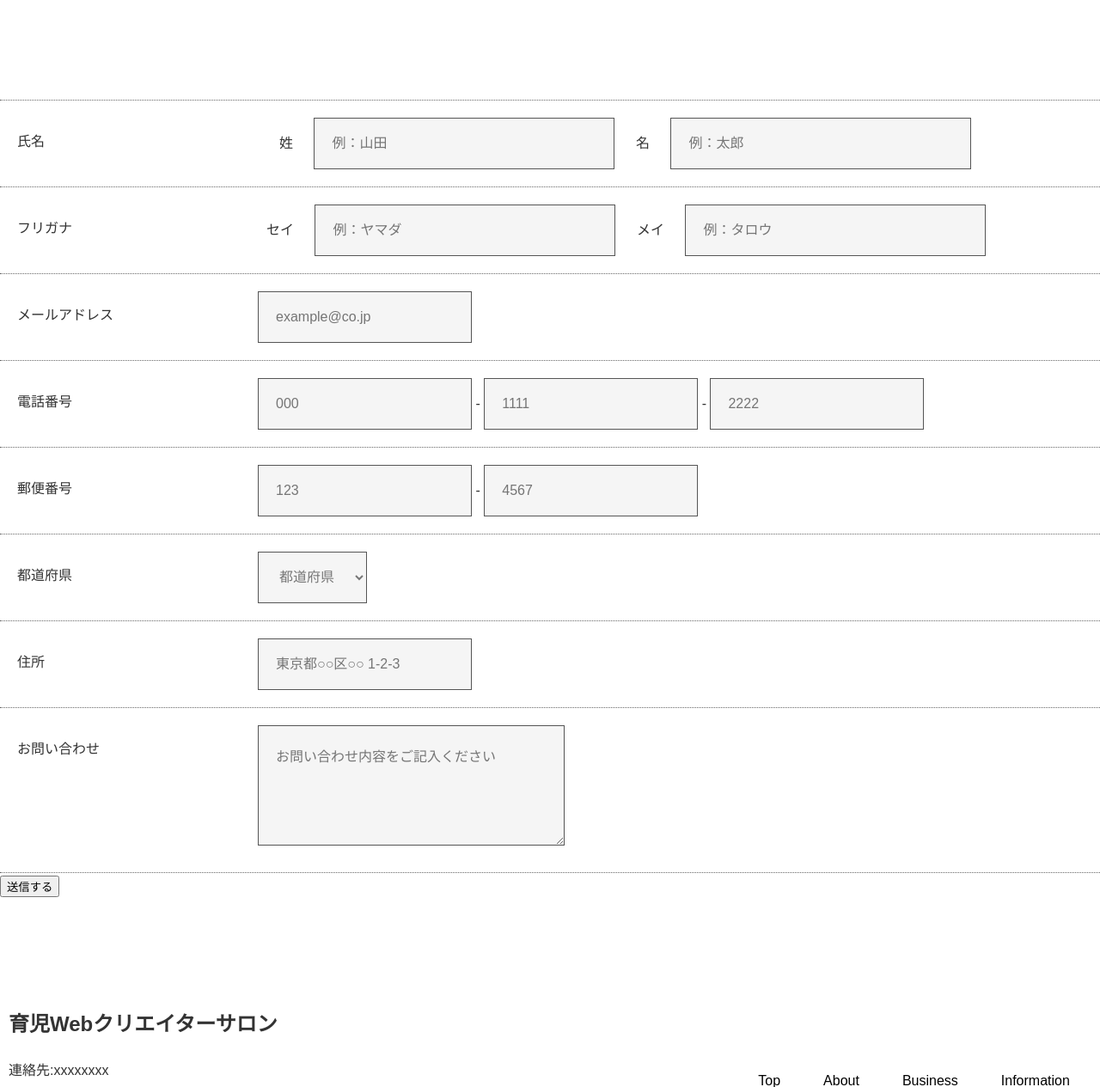
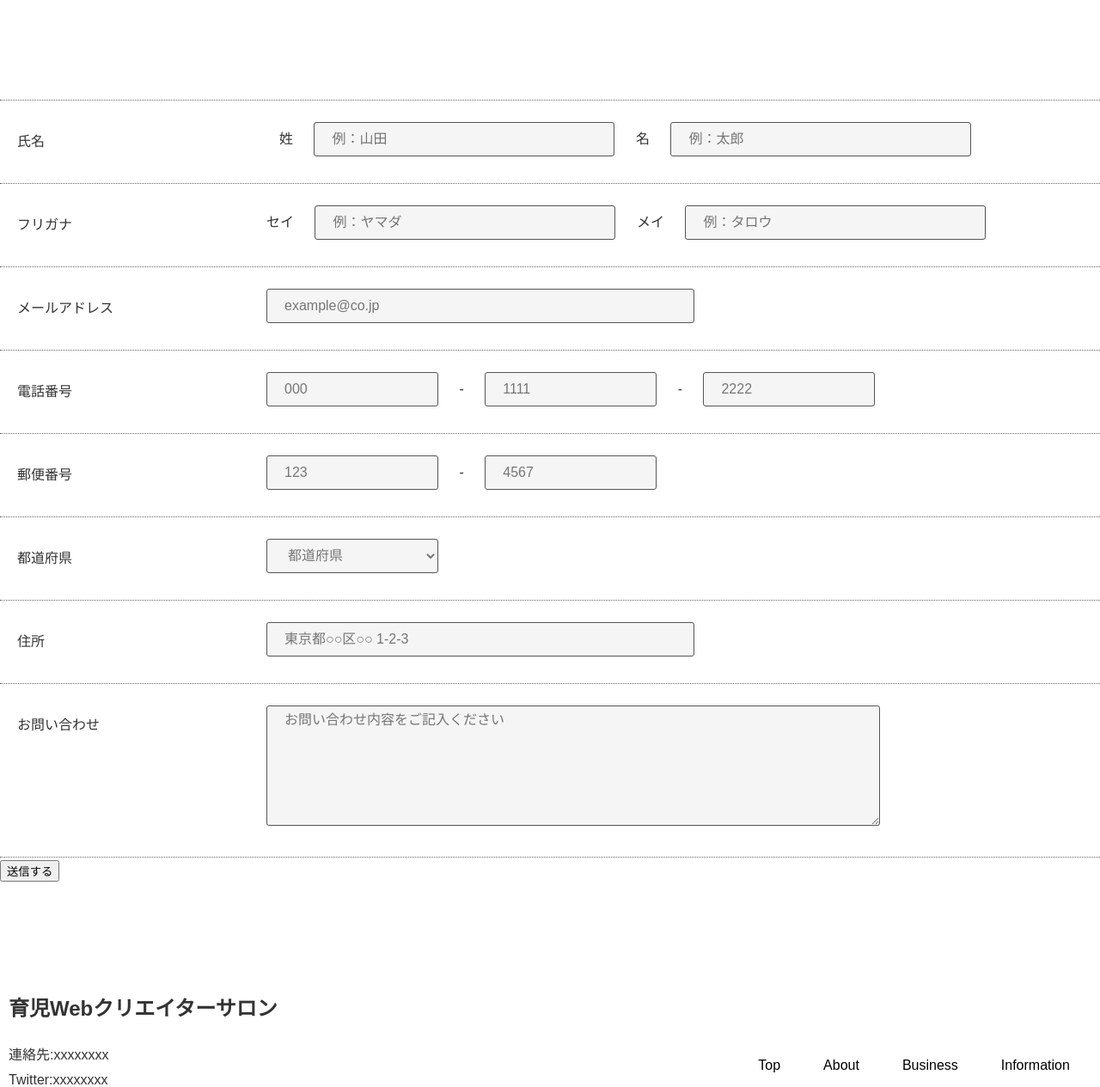
Before and after one commit to Kyrieee-ops/overview, a PHP site: page /contact.html in a window 1280 px wide; the page is wider, and only the part inside the window is pictured. Shown: the part 324-1589 px from the top of that part at 86% size. Run offline with PHP 8.4, Linux system fonts and the light colour scheme.

Commit message:
お問い合わせフォーム位置微調整

```diff
--- a/Sass/style.css
+++ b/Sass/style.css
@@ -440,8 +440,10 @@ footer ul li {
   background-color: #f5f5f5;
   -webkit-box-sizing: border-box;
           box-sizing: border-box;
+  border-radius: 3px;
 }
 
+/*全体の項目名に対して*/
 .form dt {
   width: 300px;
   padding: 20px 0 20px 20px;
@@ -456,20 +458,24 @@ footer ul li {
           box-sizing: border-box;
 }
 
+/*全体のinput select に対して*/
 .form dd input, select {
-  line-height: 60px;
-  height: 60px;
+  line-height: 40px;
+  height: 40px;
   padding: 0 20px;
 }
 
+/*テキストエリアに対して*/
 .form dd textarea {
   height: 140px;
   line-height: 2em;
-  padding: 20px;
+  padding: 0 20px 20px 20px;
+  width: 200%;
 }
 
+/*氏名行の指定*/
 dl.name dd {
-  padding: 0 0 0 25px;
+  padding: 5px 25px;
 }
 
 dl.name dd span {
@@ -484,19 +490,22 @@ dl.name input:first-of-type {
   margin: 0 20px 0 0;
 }
 
+/*フリガナ行の指定*/
 dl.frigana dt {
   width: 300px;
   padding: 20px 0 20px 20px;
 }
 
+/*フリガナ行の右側*/
 dl.frigana dd {
-  padding: 0 0 0 10px;
+  padding: 5px 10px;
 }
 
 dl.frigana dd span {
   margin: 0 20px 0 0;
 }
 
+/*フリガナ行のinput*/
 dl.frigana input {
   width: 350px;
 }
@@ -505,6 +514,63 @@ dl.frigana input:first-of-type {
   margin: 0 20px 0 0;
 }
 
+/*メールアドレス行のinput幅*/
+dl.mail dd {
+  padding: 5px 10px;
+}
+
+dl.mail dd input {
+  width: 200%;
+}
+
+/*電話番号行のinput幅 span余白*/
+dl.tel dd {
+  padding: 5px 10px;
+}
+
+dl.tel dd input {
+  width: 200px;
+}
+
+dl.tel dd input + span {
+  margin: 0 20px;
+}
+
+/*郵便番号行のinput幅 span余白*/
+dl.zip dd {
+  padding: 5px 10px;
+}
+
+dl.zip dd input {
+  width: 200px;
+}
+
+dl.zip dd input + span {
+  margin: 0 20px;
+}
+
+/*都道府県selectの幅*/
+dl.pref dd {
+  padding: 5px 10px;
+}
+
+dl.pref dd select {
+  width: 200px;
+}
+
+/*住所行のinput幅*/
+dl.address dd {
+  padding: 5px 10px;
+}
+
+dl.address dd input {
+  width: 200%;
+}
+
+dl.multi-text dd {
+  padding: 5px 10px;
+}
+
 .childcare-map {
   /*marginを0にすることでフッターとの余白を空け過ぎない対処のため記述*/
   margin-bottom: 0px;
--- a/Sass/style.scss
+++ b/Sass/style.scss
@@ -399,6 +399,7 @@ footer {
 .form {
     /*変数宣言*/
     $f_color_gray: #777;
+    //入力項目欄に対して
     dd input,select,textarea {
         font-size: 1rem;
         //都道府県の文字色をグレイ
@@ -408,9 +409,10 @@ footer {
         //input要素の背景色グレイ
         background-color: #f5f5f5;
         box-sizing: border-box;
+        border-radius: 3px;
     }
 }
-
+/*全体の項目名に対して*/
 .form dt {
     //dtの部分のみ横幅を広げる
     width: 300px;
@@ -424,25 +426,27 @@ footer {
     }
 }
 
+/*全体のinput select に対して*/
 .form dd input,select {
-    line-height: 60px;
-    height: 60px;
+    line-height: 40px;
+    height: 40px;
     padding: 0 20px;
 }
-
+/*テキストエリアに対して*/
 .form {
     dd {
         textarea {
         height: 140px;
         line-height: 2em;
-        padding: 20px;
+        padding: 0 20px 20px 20px;
+        width: 200%;
         }
     }
 }
-
+/*氏名行の指定*/
 dl.name dd {
     //左に余白
-    padding: 0 0 0 25px;
+    padding: 5px 25px;
     span {
         //右に余白
         margin: 0 20px 0 0 ;
@@ -450,7 +454,7 @@ dl.name dd {
 }
 
 
-//dl.nameのinput幅を350px
+//氏名行のinput幅を350px
 dl.name input {
     width: 350px;
     //左inputの右側に余白
@@ -459,24 +463,72 @@ dl.name input {
     }
 }
 
+/*フリガナ行の指定*/
 dl.frigana dt{
     width: 300px;
     padding: 20px 0 20px 20px;
 }
-
+/*フリガナ行の右側*/
 dl.frigana dd {
-    padding: 0 0 0 10px;
+    padding: 5px 10px;
     span {
         margin: 0 20px 0 0;
     }
 }
-
+/*フリガナ行のinput*/
 dl.frigana input {
     width: 350px;
     &:first-of-type {
         margin: 0 20px 0 0 ;
     }
 }
+/*メールアドレス行のinput幅*/
+dl.mail dd {
+    padding: 5px 10px;
+    input {
+        width: 200%;
+    }
+}
+/*電話番号行のinput幅 span余白*/
+dl.tel dd {
+    padding: 5px 10px;
+        input {
+        width: 200px;
+        //inputと兄弟要素なので「+」
+        +span {
+         margin: 0 20px;
+         }
+    }
+}
+/*郵便番号行のinput幅 span余白*/
+dl.zip dd {
+    padding: 5px 10px;
+    input {
+        width: 200px;
+        +span {
+           margin: 0 20px;
+        }
+   }
+}
+
+/*都道府県selectの幅*/
+dl.pref dd {
+    padding: 5px 10px;
+    select {
+    width: 200px;
+    }
+}
+/*住所行のinput幅*/
+dl.address dd {
+    padding: 5px 10px;
+    input {
+        width: 200%;
+    }
+}
+
+dl.multi-text dd {
+    padding: 5px 10px;
+}
 
 .childcare-map {
     /*marginを0にすることでフッターとの余白を空け過ぎない対処のため記述*/
```
Also changed, not shown: contact.html (+6 -2 lines), 1 other file.
